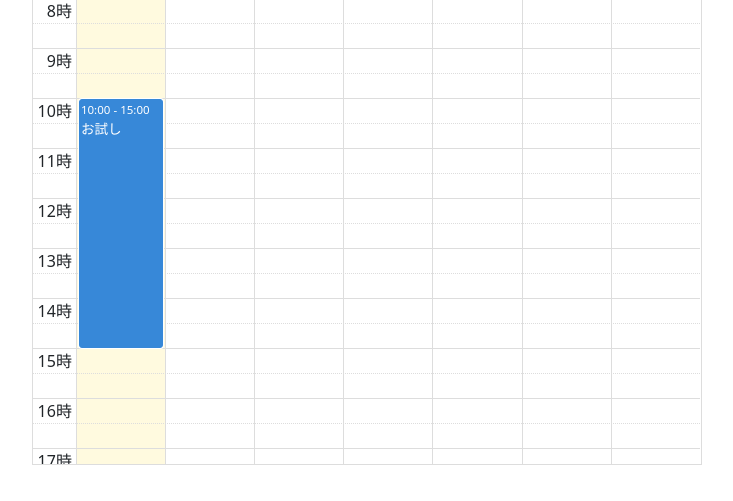
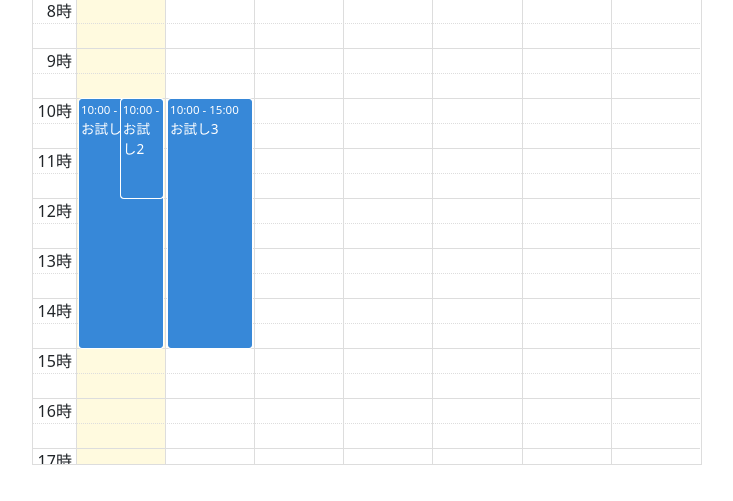
Before and after one commit to ak-y/asobo, a Django app: template calendarapp/templates/calendarapp/main.html in a window 1280 px wide. Shown: the part 95-596 px from the top of the page, without its empty margins (273-1006 px from the left). Run offline with Django 3.2, Linux system fonts and the light colour scheme; the template is opened without the code that fills it, so the values that code supplies are empty.

Commit message:
main.htmlの更新10062225(特に変更してないかもです)

```diff
--- a/calendarapp/templates/calendarapp/main.html
+++ b/calendarapp/templates/calendarapp/main.html
@@ -57,8 +57,8 @@
 
 
             navLinks: false, // can click day/week names to navigate views
-            editable: true,
-            selectable: true,
+            editable: false,
+            selectable: false,
             selectMirror: true,
             dayMaxEvents: true, // allow "more" link when too many events
 
@@ -67,6 +67,16 @@
                 title: 'お試し',
                 start: '2021-10-06T10:00:00',
                 end: '2021-10-06T15:00:00',
+                },
+                {
+                title: 'お試し2',
+                start: '2021-10-06T10:00:00',
+                end: '2021-10-06T12:00:00',
+                },
+                {
+                title: 'お試し3',
+                start: '2021-10-07T10:00:00',
+                end: '2021-10-07T15:00:00',
                 }
             ]
         });
```
